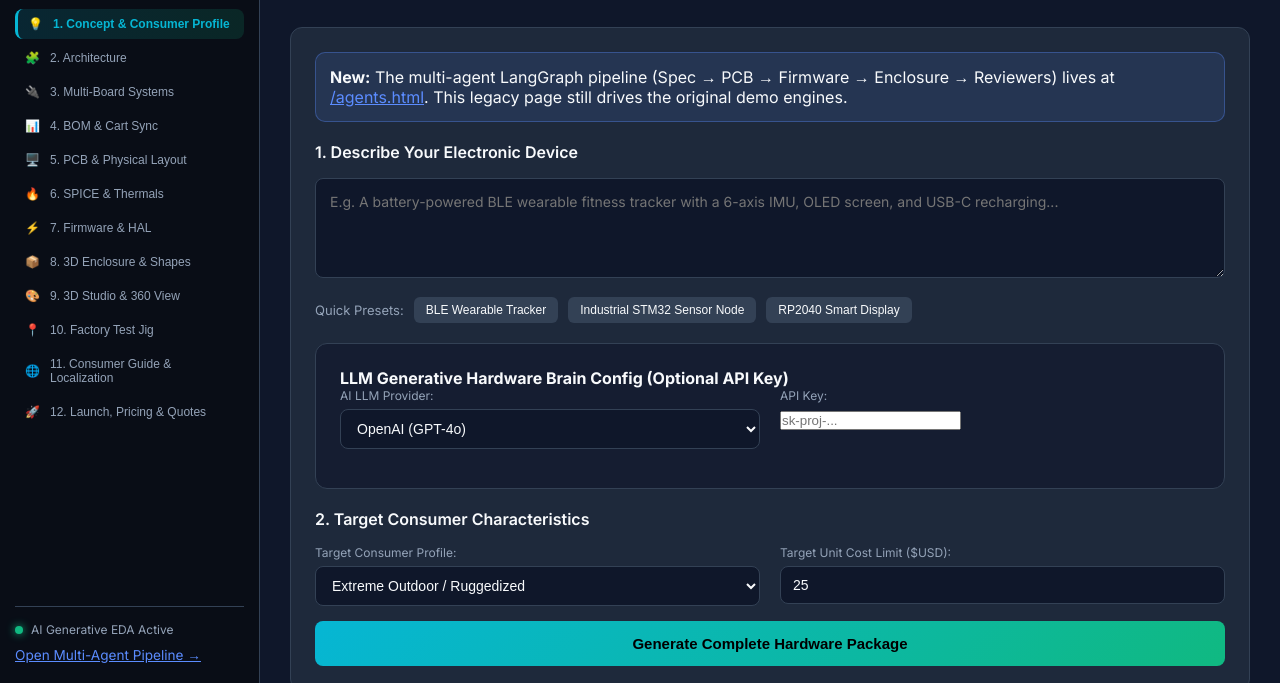
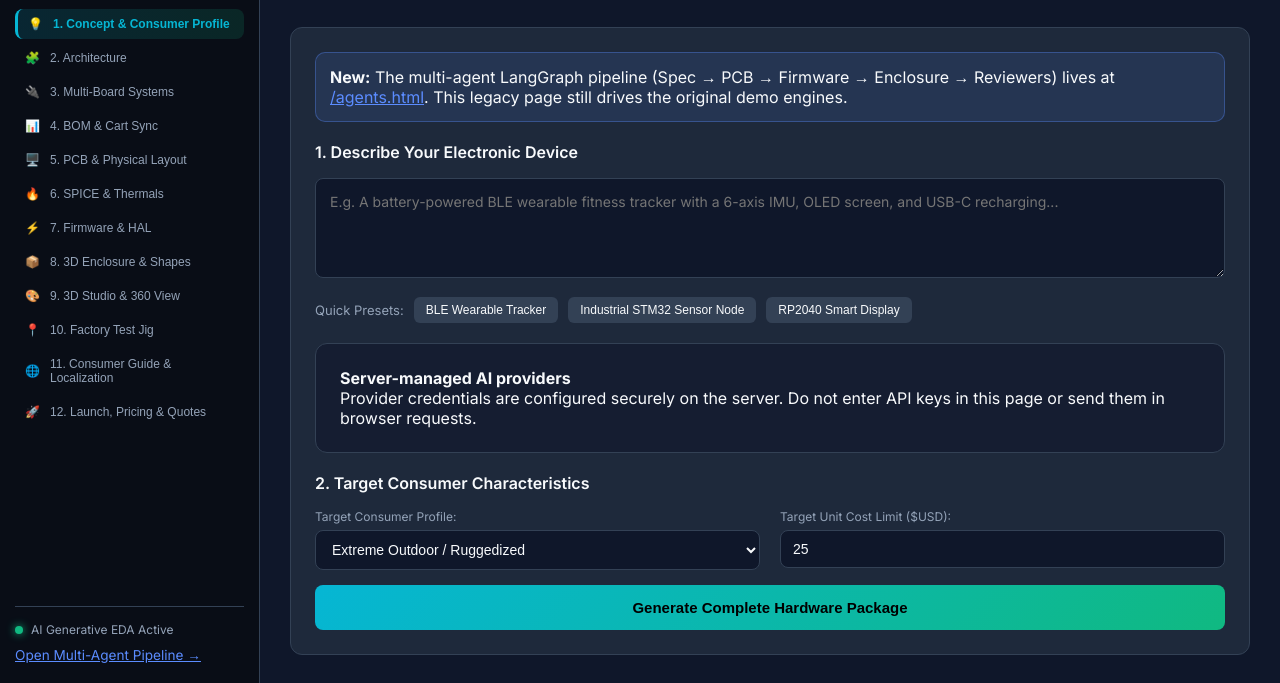
Before and after one commit to goro806-ops/CircuitFlow-Tagline, a website: page public/index.html in a window 1280 px wide. Shown: the part 117-800 px from the top of the page. Drawn offline with nearby package versions, Linux system fonts and the light colour scheme.

Commit message:
fix: remove client-side provider keys

```diff
--- a/public/app.js
+++ b/public/app.js
@@ -213,9 +213,6 @@ document.addEventListener('DOMContentLoaded', () => {
     btnGenerateAll.textContent = '⚡ Synthesizing Consumer Profile & Architecture...';
 
     try {
-      const provider = document.getElementById('select-ai-provider')?.value || 'openai';
-      const apiKey = document.getElementById('input-ai-key')?.value || '';
-
       // 1. Consumer Profile
       const consumerRes = await fetch('/api/generate/consumer', {
         method: 'POST',
@@ -230,7 +227,7 @@ document.addEventListener('DOMContentLoaded', () => {
       const archRes = await fetch('/api/generate/architecture', {
         method: 'POST',
         headers: { 'Content-Type': 'application/json' },
-        body: JSON.stringify({ prompt, constraints: { maxBOMCostUSD: maxCost }, apiKey, provider })
+        body: JSON.stringify({ prompt, constraints: { maxBOMCostUSD: maxCost } })
       });
       const archData = await archRes.json();
       projectData.architecture = archData.architecture;
--- a/public/index.html
+++ b/public/index.html
@@ -69,21 +69,8 @@
               <button class="btn-preset" data-preset="rp2040_display">RP2040 Smart Display</button>
             </div>
             <div class="card margin-top" style="background: rgba(15, 23, 42, 0.6); border: 1px solid var(--border-color);">
-              <h4>LLM Generative Hardware Brain Config (Optional API Key)</h4>
-              <div class="form-row">
-                <div class="form-group">
-                  <label>AI LLM Provider:</label>
-                  <select id="select-ai-provider">
-                    <option value="openai" selected>OpenAI (GPT-4o)</option>
-                    <option value="deepseek">DeepSeek</option>
-                    <option value="neural-heuristic">CircuitFlow Neural Heuristic (Free)</option>
-                  </select>
-                </div>
-                <div class="form-group">
-                  <label>API Key:</label>
-                  <input type="password" id="input-ai-key" placeholder="sk-proj-...">
-                </div>
-              </div>
+              <h4>Server-managed AI providers</h4>
+              <p>Provider credentials are configured securely on the server. Do not enter API keys in this page or send them in browser requests.</p>
             </div>
             <h3 class="margin-top">2. Target Consumer Characteristics</h3>
             <div class="form-row">
```
